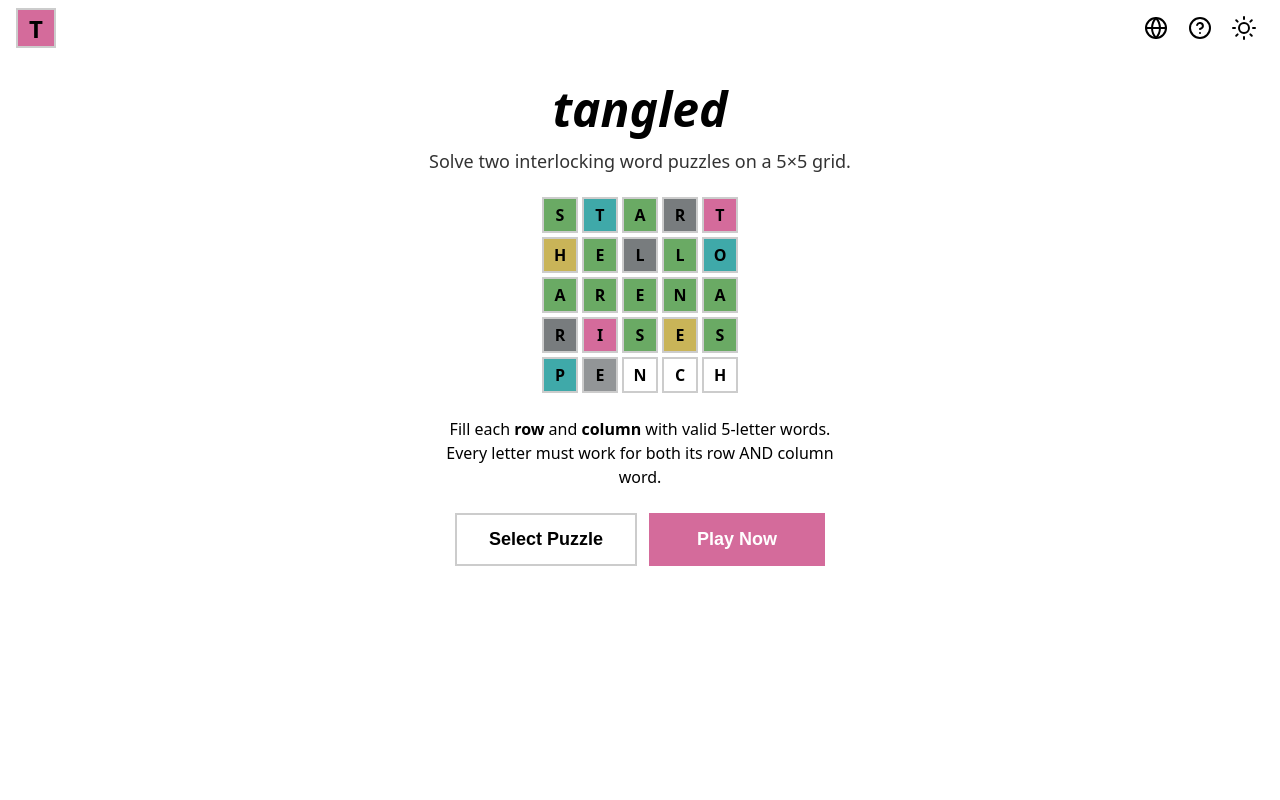
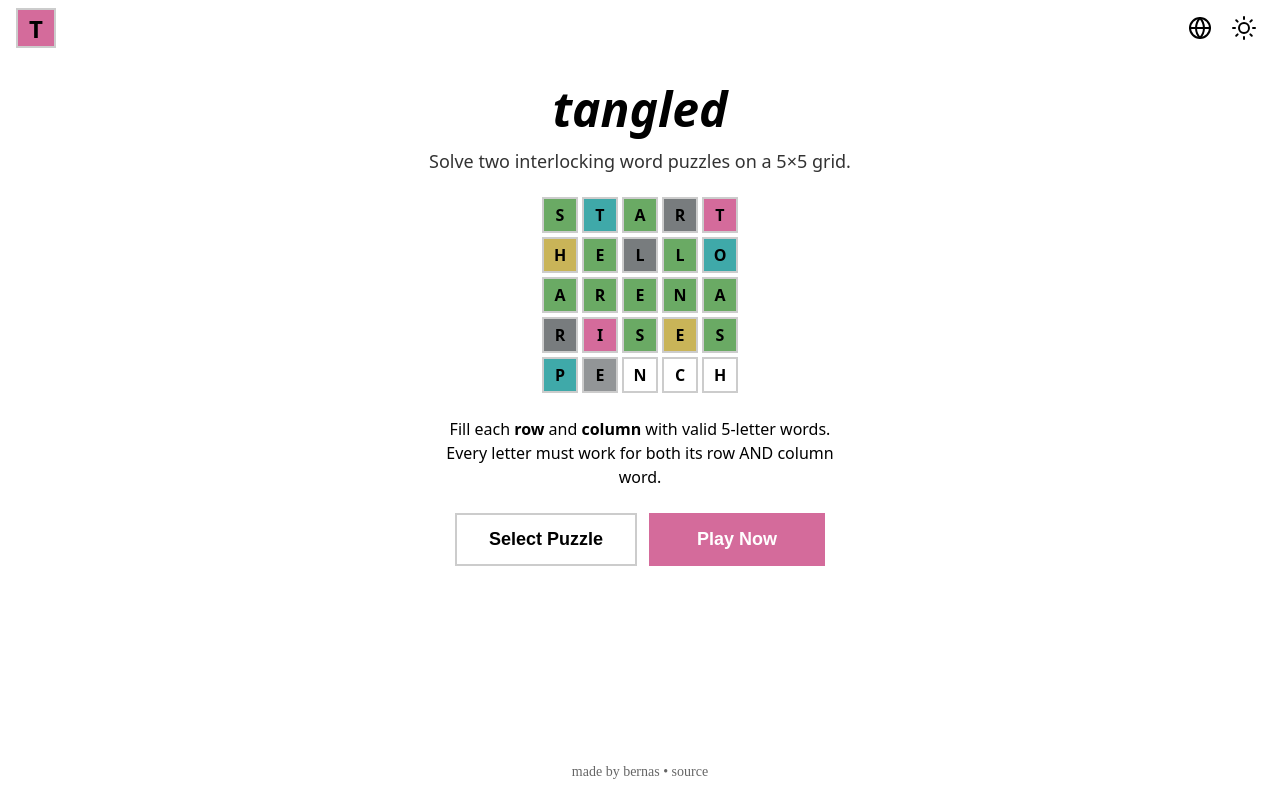
Before and after one commit to bernas670/tangled, a website built with Vite: page index.html in a window 1280 px wide. Built offline with nearby package versions, Linux system fonts and the light colour scheme.

Commit message:
feat: add footer, hide help menu on homepage

```diff
--- a/index.html
+++ b/index.html
@@ -68,6 +68,9 @@
           <button id="select-puzzle-btn" class="secondary-btn" data-i18n="homepage.selectPuzzle">Select Puzzle</button>
         </div>
       </div>
+      <footer class="homepage-footer">
+        made by <a href="https://github.com/bernas670" target="_blank" rel="noopener">bernas</a> • <a href="https://github.com/bernas670/tangled" target="_blank" rel="noopener">source</a>
+      </footer>
     </div>
 
     <!-- Puzzle Selector Screen -->
--- a/public/style.css
+++ b/public/style.css
@@ -406,7 +406,6 @@ html.dark #theme-toggle .icon-moon {
   right: 0;
   background: var(--bg-color);
   border: 2px solid var(--cell-border);
-  border-radius: 8px;
   box-shadow: 0 4px 12px rgba(0, 0, 0, 0.15);
   z-index: 150;
   overflow: hidden;
@@ -454,6 +453,10 @@ html.dark #theme-toggle .icon-moon {
 
 #help-btn:hover {
   background: var(--highlight-bg);
+}
+
+#help-btn[hidden] {
+  display: none;
 }
 
 /* Help Modal */
@@ -682,6 +685,23 @@ html.dark #theme-toggle .icon-moon {
   margin: 0;
 }
 
+.homepage-footer {
+  margin-top: auto;
+  padding-top: 32px;
+  font-size: 14px;
+  opacity: 0.6;
+  font-family: ui-monospaced, monospaced;
+}
+
+.homepage-footer a {
+  color: var(--text-color);
+  text-decoration: none;
+}
+
+.homepage-footer a:hover {
+  text-decoration: underline;
+}
+
 /* Mini Grid for auto-play demo */
 .mini-grid {
   display: grid;
--- a/src/main.ts
+++ b/src/main.ts
@@ -16,6 +16,7 @@ const backToHomeBtn = document.getElementById("back-to-home-btn");
 const puzzleGrid = document.getElementById("puzzle-grid");
 const miniGrid = document.getElementById("mini-grid");
 const helpModal = document.getElementById("help-modal");
+const helpBtn = document.getElementById("help-btn");
 const logo = document.getElementById("logo");
 const puzzleNumberEl = document.getElementById("puzzle-number");
 
@@ -35,6 +36,7 @@ const showHomepage = (): void => {
   gameContainer?.setAttribute("hidden", "");
   puzzleSelectorScreen?.setAttribute("hidden", "");
   puzzleNumberEl?.setAttribute("hidden", "");
+  helpBtn?.setAttribute("hidden", "");
   // Update URL without puzzle param
   const url = new URL(window.location.href);
   url.searchParams.delete("puzzle");
@@ -50,6 +52,7 @@ const showPuzzleSelector = (): void => {
   gameContainer?.setAttribute("hidden", "");
   puzzleSelectorScreen?.removeAttribute("hidden");
   puzzleNumberEl?.setAttribute("hidden", "");
+  helpBtn?.removeAttribute("hidden");
   // Stop auto-play
   if (stopAutoPlay) {
     stopAutoPlay();
@@ -62,6 +65,7 @@ const showGame = (): void => {
   homepage?.setAttribute("hidden", "");
   gameContainer?.removeAttribute("hidden");
   puzzleSelectorScreen?.setAttribute("hidden", "");
+  helpBtn?.removeAttribute("hidden");
   // Stop auto-play
   if (stopAutoPlay) {
     stopAutoPlay();
```
